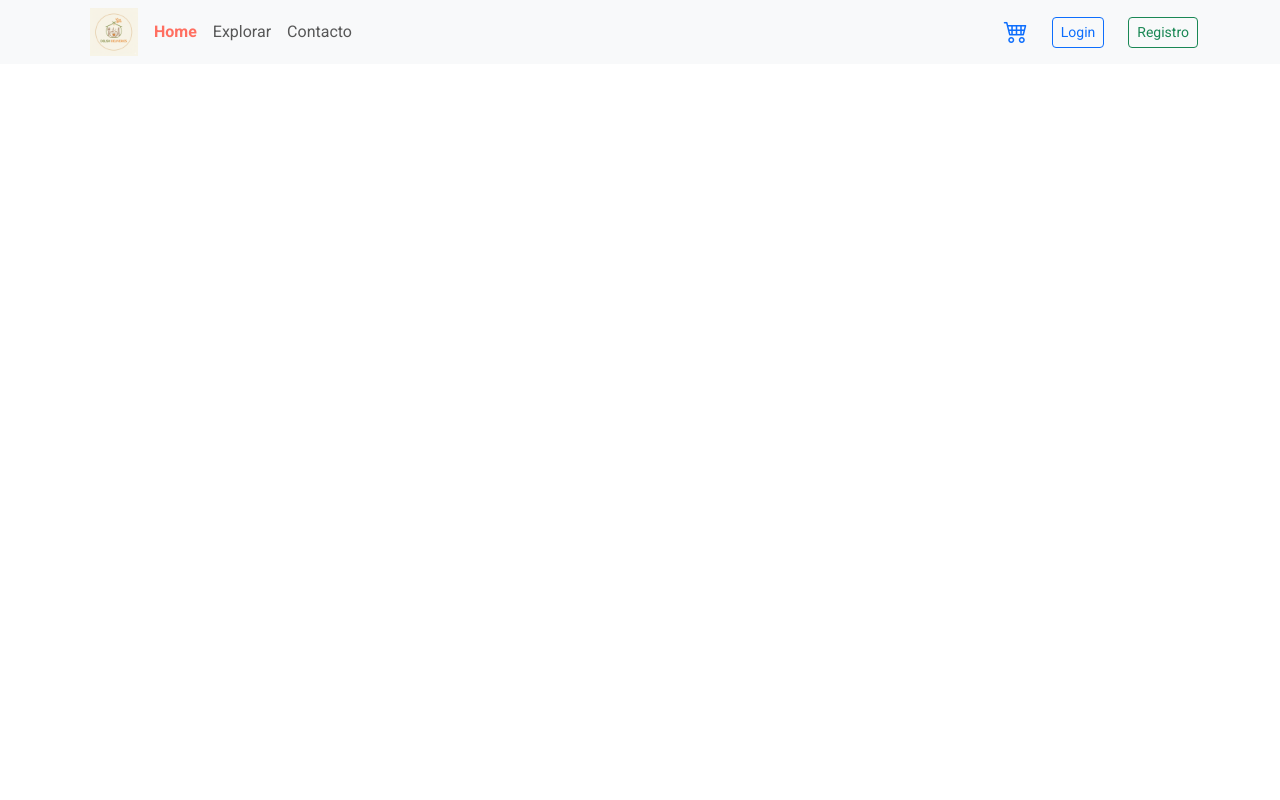
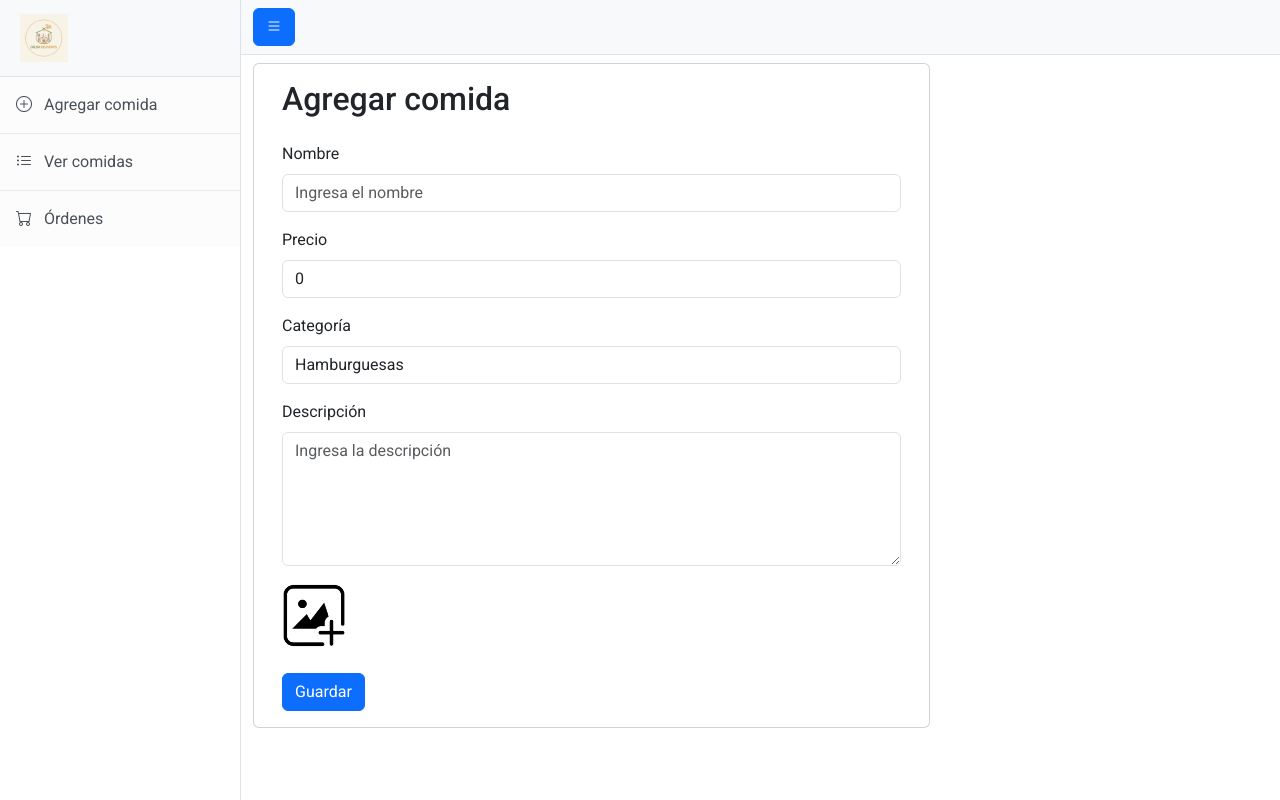
Before and after one commit to Cr1sti4n85/online-delivery-front, a React (Vite) app: page /admin/add in a window 1280 px wide. Built offline with nearby package versions, Linux system fonts and the light colour scheme; no server answers; what @mercadopago/sdk-react would draw is missing.

Commit message:
Update App.tsx, move admin pages to Admin folder

```diff
--- a/src/App.tsx
+++ b/src/App.tsx
@@ -1,7 +1,7 @@
-import { Route, Routes } from "react-router";
-import AddFood from "./pages/AddFood";
-import ListFoods from "./pages/ListFoods";
-import Orders from "./pages/Orders";
+import { Route, Routes, useLocation } from "react-router";
+import AddFood from "./pages/Admin/AddFood";
+import ListFoods from "./pages/Admin/ListFoods";
+import Orders from "./pages/Admin/Orders";
 import AdminMenubar from "./components/admin/AdminMenubar";
 import Sidebar from "./components/admin/Sidebar";
 import { ToastContainer } from "react-toastify";
@@ -21,11 +21,12 @@ import { StoreContext } from "./context/storeContext";
 
 const App = () => {
   const token = useContext(StoreContext)?.token;
-  const isAdmin = false;
+  const location = useLocation();
+  const path = location.pathname;
 
   return (
     <>
-      {isAdmin ? (
+      {path.startsWith("/admin") ? (
         <div className="d-flex" id="wrapper">
           <Sidebar />
           <div id="page-content-wrapper">
@@ -36,7 +37,7 @@ const App = () => {
                 <Route path="/admin/add" element={<AddFood />} />
                 <Route path="/admin/list" element={<ListFoods />} />
                 <Route path="/admin/orders" element={<Orders />} />
-                <Route path="/" element={<ListFoods />} />
+                <Route path="/admin" element={<ListFoods />} />
               </Routes>
             </div>
           </div>
--- a/src/pages/AddFood.tsx
+++ b/src/pages/Admin/AddFood.tsx
@@ -1,7 +1,7 @@
 import React, { useState } from "react";
-import { assets } from "../assets/assets";
-import type { FoodData } from "../types";
-import { addFood } from "../http/apiRequests";
+import { assets } from "../../assets/assets";
+import type { FoodData } from "../../types.d";
+import { addFood } from "../../http/apiRequests";
 import { toast } from "react-toastify";
 
 const AddFood = () => {
--- a/src/pages/ListFoods.tsx
+++ b/src/pages/Admin/ListFoods.tsx
@@ -1,6 +1,6 @@
 import { useEffect, useState } from "react";
-import { deleteFood, getFoods } from "../http/apiRequests";
-import type { FoodResponse } from "../types";
+import { deleteFood, getFoods } from "../../http/apiRequests";
+import type { FoodResponse } from "../../types.d";
 import { toast } from "react-toastify";
 
 const ListFoods = () => {
--- a/src/pages/Orders.tsx
+++ b/src/pages/Admin/Orders.tsx
@@ -1,8 +1,8 @@
 import { useEffect, useState } from "react";
 import { toast } from "react-toastify";
-import { getAllOrders, updateOrderStatus } from "../http/apiRequests";
-import { assets } from "../assets/assets";
-import type { OrderResponse } from "../types.d";
+import { getAllOrders, updateOrderStatus } from "../../http/apiRequests";
+import { assets } from "../../assets/assets";
+import type { OrderResponse } from "../../types.d";
 
 const Orders = () => {
   const [data, setData] = useState<OrderResponse[]>([]);
```
